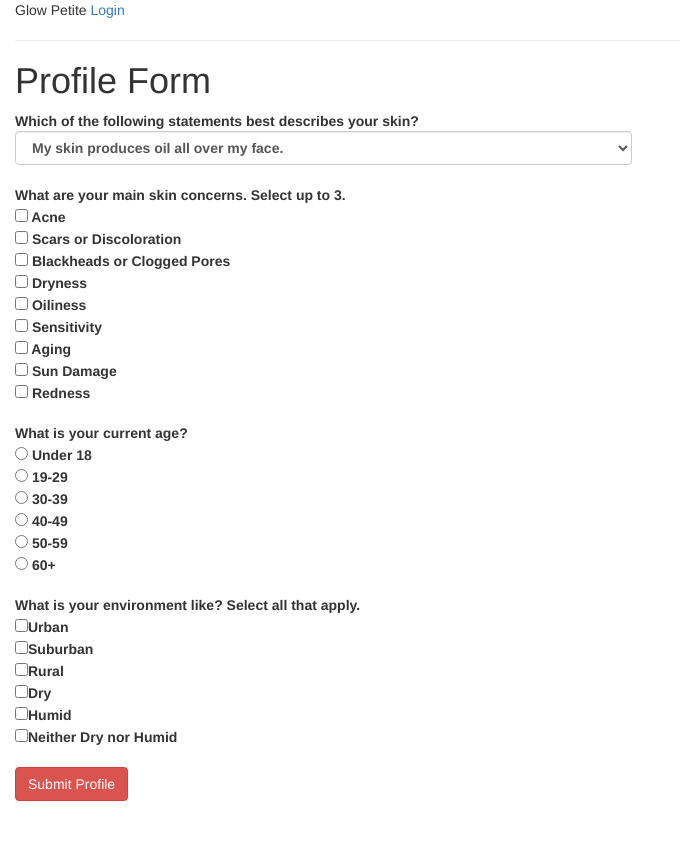
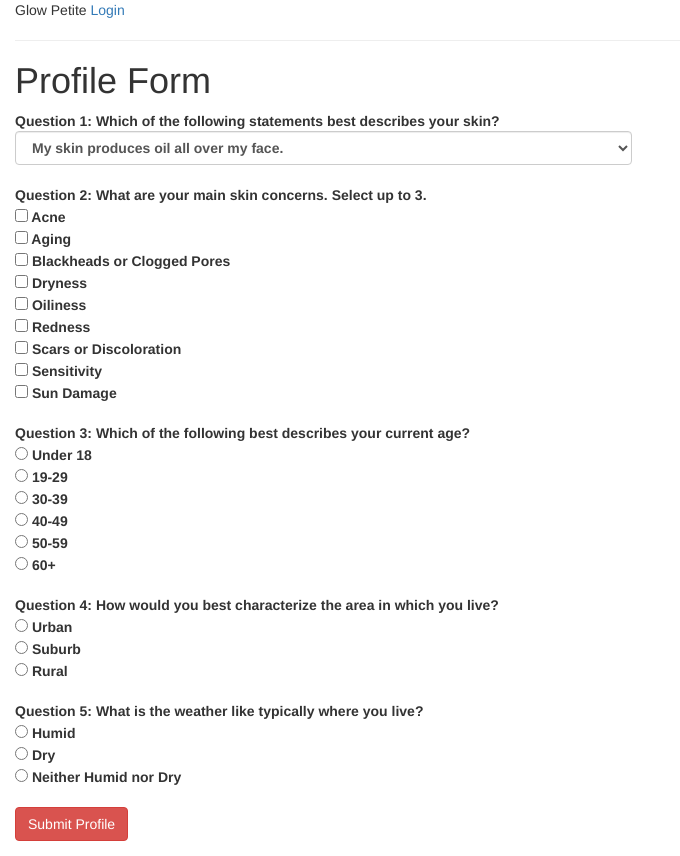
Before and after one commit to nrinn/project-spring-2015, a Flask app: page /profile in a window 1280 px wide. Shown: the whole page, without its empty margins (0-680 px from the left). Before the commit the page ends 801 px from the top, so only its background shows below. Run offline with Flask 2, Linux system fonts and the light colour scheme; some libraries are stand-ins or nearby versions.

```diff
--- a/templates/profile_form.html
+++ b/templates/profile_form.html
@@ -7,7 +7,7 @@
 
     <div class="form-group">
         <label>
-            Which of the following statements best describes your skin?<br>
+            Question 1: Which of the following statements best describes your skin?<br>
              <select name="skin_type" class="form-control">
                 <option value="Oily">My skin produces oil all over my face.</option>
                 <option value="Combination">My skin only produces oil in certain areas like my forehead, nose, and/or chin/jawline.</option>
@@ -21,22 +21,23 @@
 
     <div class="form-group">
         <label>
-            What are your main skin concerns. Select up to 3.<br>
+            Question 2: What are your main skin concerns. Select up to 3.<br>
             <input type="checkbox" name="skin_concern" value="Acne" /> Acne<br>
-            <input type="checkbox" name="skin_concern" value="Scars" /> Scars or Discoloration<br>
+            <input type="checkbox" name="skin_concern" value="Aging" /> Aging<br>
             <input type="checkbox" name="skin_concern" value="Blackheads" /> Blackheads or Clogged Pores<br>
             <input type="checkbox" name="skin_concern" value="Dryness" /> Dryness<br>
             <input type="checkbox" name="skin_concern" value="Oiliness" /> Oiliness<br>
-           <input type="checkbox" name="skin_concern" value="Sensitivity" /> Sensitivity<br>
-            <input type="checkbox" name="skin_concern" value="Aging" /> Aging<br>
+            <input type="checkbox" name="skin_concern" value="Redness" /> Redness<br>
+            <input type="checkbox" name="skin_concern" value="Scars" /> Scars or Discoloration<br>
+            <input type="checkbox" name="skin_concern" value="Sensitivity" /> Sensitivity<br>
             <input type="checkbox" name="skin_concern" value="Sun" /> Sun Damage<br>
-            <input type="checkbox" name="skin_concern" value="Redness" /> Redness<br>
+
         </label>
     </div>
 
     <div class="form-group">
         <label>
-            What is your current age?<br>
+            Question 3: Which of the following best describes your current age?<br>
             <input value="under_18" name="age" type="radio"> Under 18<br>
             <input value="19-29" name="age" type="radio"> 19-29<br>
             <input value="30-39" name="age" type="radio"> 30-39<br>
@@ -46,15 +47,21 @@
         </label>
     </div>
 
+
     <div class="form-group">
         <label>
-            What is your environment like? Select all that apply.<br>
-            <input type="checkbox" name="environment" value="Urban" />Urban<br>
-            <input type="checkbox" name="environment" value="Suburban" />Suburban<br>
-            <input type="checkbox" name="environment" value="Rural" />Rural<br>
-            <input type="checkbox" name="environment" value="Dry" />Dry<br>
-            <input type="checkbox" name="environment" value="Humid" />Humid<br>
-            <input type="checkbox" name="environment" value="Neither" />Neither Dry nor Humid<br>
+            Question 4: How would you best characterize the area in which you live?<br>
+            <input value="urban" name="location" type="radio"> Urban<br>
+            <input value="suburb" name="age" type="radio"> Suburb<br>
+            <input value="rural" name="age" type="radio"> Rural<br>
+    </div>
+
+    <div class="form-group">
+        <label>
+            Question 5: What is the weather like typically where you live?<br>
+            <input value="humid" name="weather" type="radio"> Humid<br>
+            <input value="dry" name="weather" type="radio"> Dry<br>
+            <input value="neither" name="weather" type="radio"> Neither Humid nor Dry<br>
         </label>
     </div>
 
```
